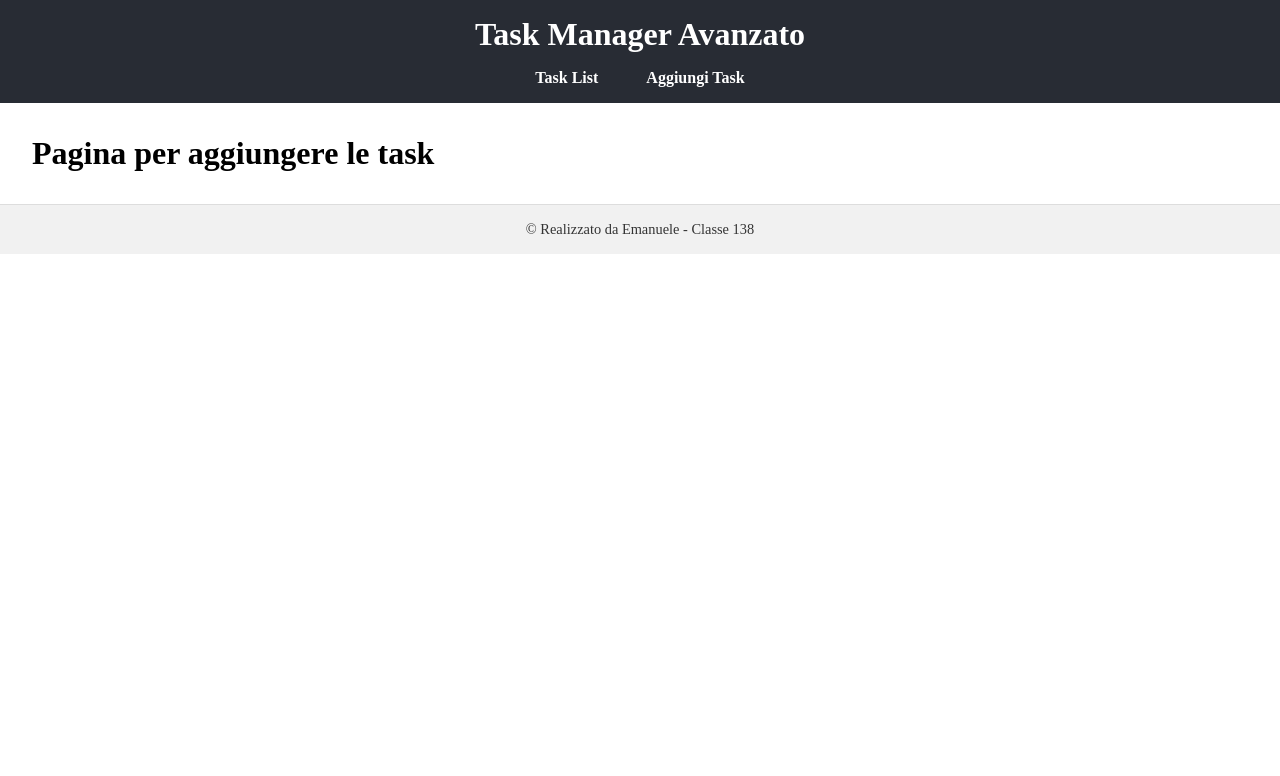
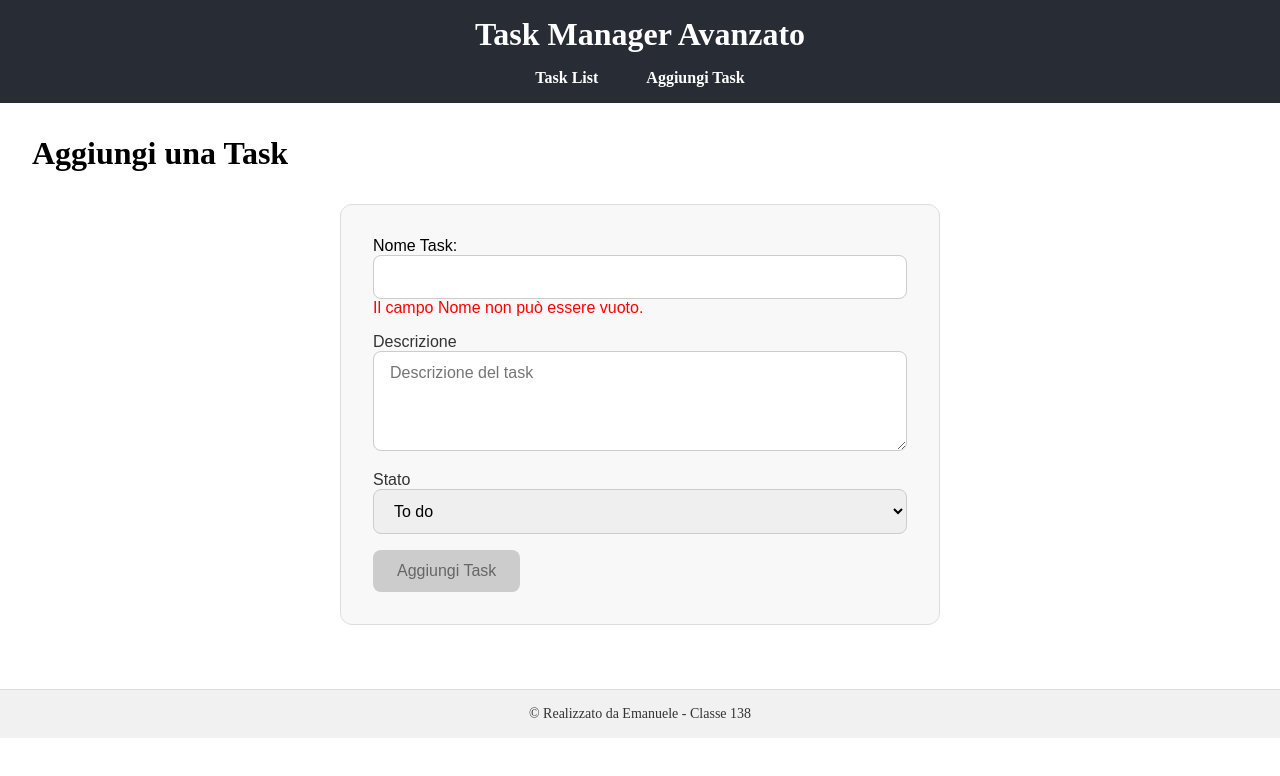
Before and after one commit to EmanueleDinaro/ex-react-task-manager, a React (Vite) app: page /addtask in a window 1280 px wide. Shown: the top 776 px of the page. Built offline with nearby package versions, Linux system fonts and the light colour scheme; no server answers.

Commit message:
feat: implement form for adding tasks with validation

```diff
--- a/src/index.css
+++ b/src/index.css
@@ -8,17 +8,17 @@
 header {
   background-color: #282c34;
   color: white;
-  padding: 1rem;
+  padding: 16px;
   text-align: center;
 }
 
 nav ul {
   list-style: none;
   padding: 0;
-  margin: 1rem 0 0 0;
+  margin: 16px 0 0 0;
   display: flex;
   justify-content: center;
-  gap: 1rem;
+  gap: 16px;
 }
 
 nav ul li {
@@ -29,7 +29,7 @@ nav a {
   color: white;
   text-decoration: none;
   font-weight: bold;
-  padding: 0.5rem 1rem;
+  padding: 8px 16px;
   border-radius: 5px;
   transition: background-color 0.2s;
 }
@@ -40,13 +40,13 @@ nav a:hover {
 
 /* Main content area */
 main {
-  padding: 2rem;
+  padding: 32px;
 }
 
 table {
   width: 100%;
-  margin: 2rem 0;
-  font-size: 1rem;
+  margin: 32px 0;
+  font-size: 16px;
   font-family: sans-serif;
   border: 1px solid #ddd;
   border-collapse: collapse;
@@ -87,17 +87,67 @@ td.done {
   background-color: #8bdb8b;
 }
 
+form {
+  max-width: 600px;
+  margin: 32px auto;
+  padding: 32px;
+  background-color: #f8f8f8;
+  border-radius: 12px;
+  font-family: sans-serif;
+  border: 1px solid #ddd;
+}
+
+form label:not(:first-child) {
+  display: block;
+  color: #333;
+  font-weight: 500;
+  margin-top: 16px;
+  margin-bottom: 16px;
+}
+
+form input[type="text"],
+form textarea,
+form select {
+  width: 100%;
+  padding: 12px 16px;
+  border: 1px solid #ccc;
+  border-radius: 8px;
+  font-size: 16px;
+  font-family: inherit;
+}
+
+form textarea {
+  min-height: 100px;
+  resize: vertical;
+}
+
+button {
+  background-color: #4a90e2;
+  color: white;
+  padding: 12px 24px;
+  border: none;
+  border-radius: 8px;
+  font-size: 16px;
+  font-weight: 500;
+  cursor: pointer;
+}
+
+button:hover {
+  background-color: #357acb;
+}
+
+button:disabled {
+  background-color: #ccc;
+  cursor: not-allowed;
+  color: #666;
+}
+
 /* Footer */
 footer {
   background-color: #f1f1f1;
   color: #333;
   text-align: center;
-  padding: 1rem;
-  font-size: 0.9rem;
+  padding: 16px;
+  font-size: 14px;
   border-top: 1px solid #ddd;
 }
-
-/* Applicare uno stile differente alla colonna status, assegnando i seguenti colori di sfondo alle celle in base al valore dello stato:
-// "To do" → rosso
-// "Doing" → giallo
-// "Done" → verde */
--- a/src/pages/AddTask.jsx
+++ b/src/pages/AddTask.jsx
@@ -1,7 +1,72 @@
+import { useState, useRef, useMemo } from "react";
+
 export default function AddTask() {
+  const [taskTitle, setTaskTitle] = useState("");
+  const taskDescriptionRef = useRef("");
+  const taskStatusRef = useRef("To do");
+
+  const symbols = "!@#$%^&*()-_=+[]{}|;:'\",.<>?/`~";
+
+  const taskTitleError = useMemo(() => {
+    if (!taskTitle.trim()) {
+      return "Il campo Nome non può essere vuoto.";
+    }
+    if ([...taskTitle].some((char) => symbols.includes(char))) {
+      return "Il campo Nome non può contenere simboli speciali.";
+    }
+    return "";
+  }, [taskTitle]);
   return (
     <div>
-      <h1>Pagina per aggiungere le task</h1>
+      <h1>Aggiungi una Task</h1>
+      <form
+        onSubmit={(e) => {
+          e.preventDefault();
+          if (taskTitleError) {
+            alert("Per favore, correggi gli errori nel form.");
+            return;
+          }
+          const newTask = {
+            title: taskTitle.trim(),
+            description: taskDescriptionRef.current.value,
+            status: taskStatusRef.current.value,
+          };
+          console.log(newTask);
+        }}
+      >
+        <label>
+          Nome Task:
+          <input
+            type="text"
+            value={taskTitle}
+            onChange={(e) => setTaskTitle(e.target.value)}
+          />
+        </label>
+        {taskTitleError && <p style={{ color: "red" }}>{taskTitleError}</p>}
+        <label>
+          Descrizione
+          <textarea
+            ref={taskDescriptionRef}
+            placeholder="Descrizione del task"
+          ></textarea>
+          <label>
+            Stato
+            <select ref={taskStatusRef} defaultValue="To do">
+              <option value="To do">To do</option>
+              <option value="Doing">Doing</option>
+              <option value="Done">Done</option>
+            </select>
+          </label>
+        </label>
+        <button type="submit" disabled={taskTitleError}>
+          Aggiungi Task
+        </button>
+      </form>
     </div>
   );
 }
+
+// 📌 Milestone 5 - Creazione del Form per Aggiungere un Task
+// Creare un form per aggiungere un task, senza ancora inviare i dati all'API.
+
+// Al click del bottone "Aggiungi Task", il form deve SOLO stampare in console l’oggetto task con i valori inseriti (NON deve ancora essere inviata la richiesta all’API).
```
